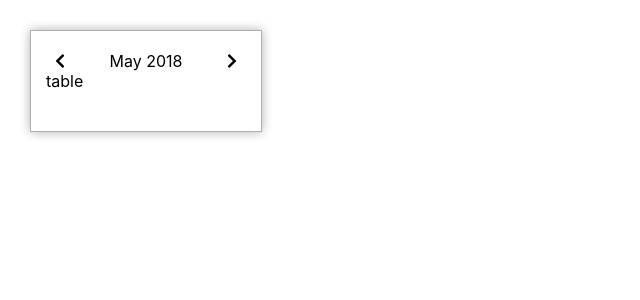
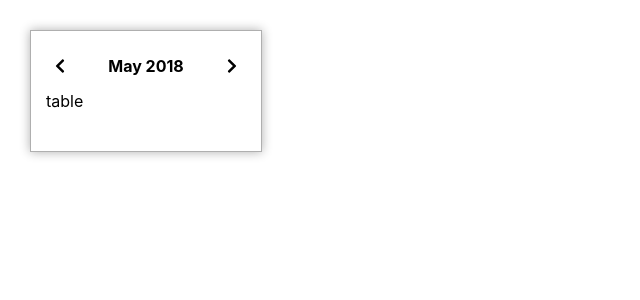
Before and after one commit to x3388638/react-datepicker-example, a React (Create React App) app: page / in a window 1280 px wide. Shown: the top 300 px of the page, without its empty margins (0-640 px from the left). Built offline with nearby package versions, Linux system fonts and the light colour scheme.

Commit message:
update style for Switch

```diff
--- a/src/Switch.js
+++ b/src/Switch.js
@@ -5,21 +5,44 @@ import { FontAwesomeIcon } from '@fortawesome/react-fontawesome'
 const Container = styled.div`
 	width: 200px;
 	display: flex;
+	margin-bottom: 10px;
 `;
 
 const Prev = styled.span`
 	flex: 1;
 	text-align: center;
+	cursor: pointer;
+	padding-top: 5px;
+	padding-bottom: 5px;
+	border-radius: 3px;
+	&:hover {
+		background: #eee;
+	}
 `;
 
 const Text = styled.span`
 	flex: 5;
 	text-align: center;
+	cursor: pointer;
+	padding-top: 5px;
+	padding-bottom: 5px;
+	border-radius: 3px;
+	font-weight: bold;
+	&:hover {
+		background: #eee;
+	}
 `;
 
 const Next = styled.span`
 	flex: 1;
 	text-align: center;
+	cursor: pointer;
+	padding-top: 5px;
+	padding-bottom: 5px;
+	border-radius: 3px;
+	&:hover {
+		background: #eee;
+	}
 `;
 
 export default class Switch extends React.PureComponent {
```
